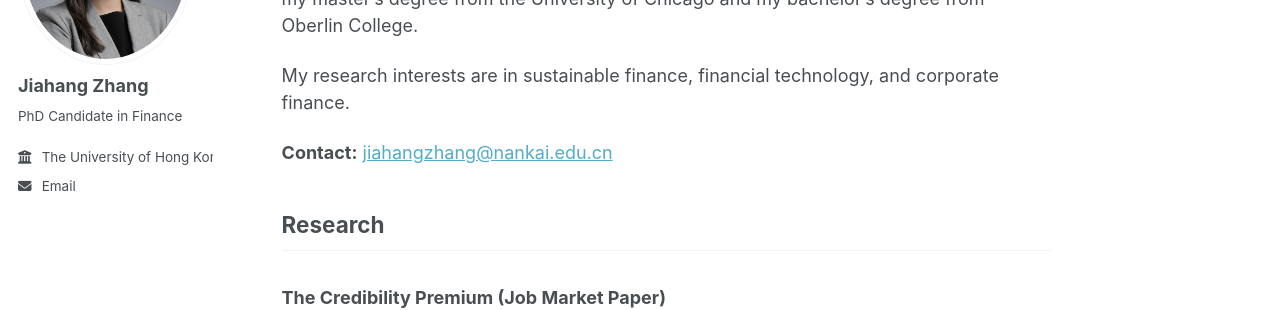
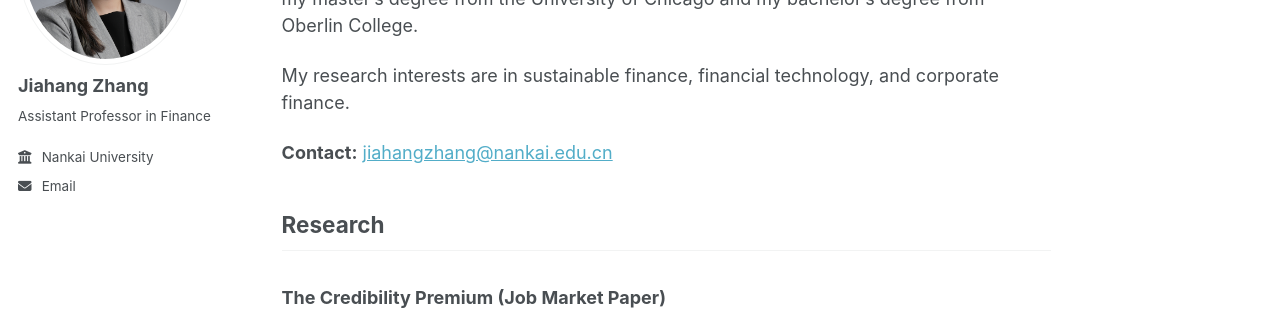
Before and after one commit to joannazhang88/joannazhang88.github.io, a Jekyll site: the page built from _pages/about.md, in a window 1280 px wide. Shown: the part 236-546 px from the top of the page. Built offline with Jekyll 4.4.1, drawn with Linux system fonts in a browser that asks for light colours; a style sheet for code colours, icons or effects is not loaded.

Commit message:
Update _config.yml

```diff
--- a/_config.yml
+++ b/_config.yml
@@ -26,11 +26,11 @@ author:
   avatar           : "jiahang-profile.png"
   name             : "Jiahang Zhang"
   pronouns         : # example: "she/her"
-  bio              : "PhD Candidate in Finance"
+  bio              : "Assistant Professor in Finance"
   #location         : "Hong Kong"
-  employer         : "The University of Hong Kong"
+  employer         : "Nankai University"
   uri              : # URL
-  email            : "jzhang88@connect.hku.hk"
+  email            : "jiahangzhang@nankai.edu.cn"
 
   # Academic websites
   academia         : # URL
```
